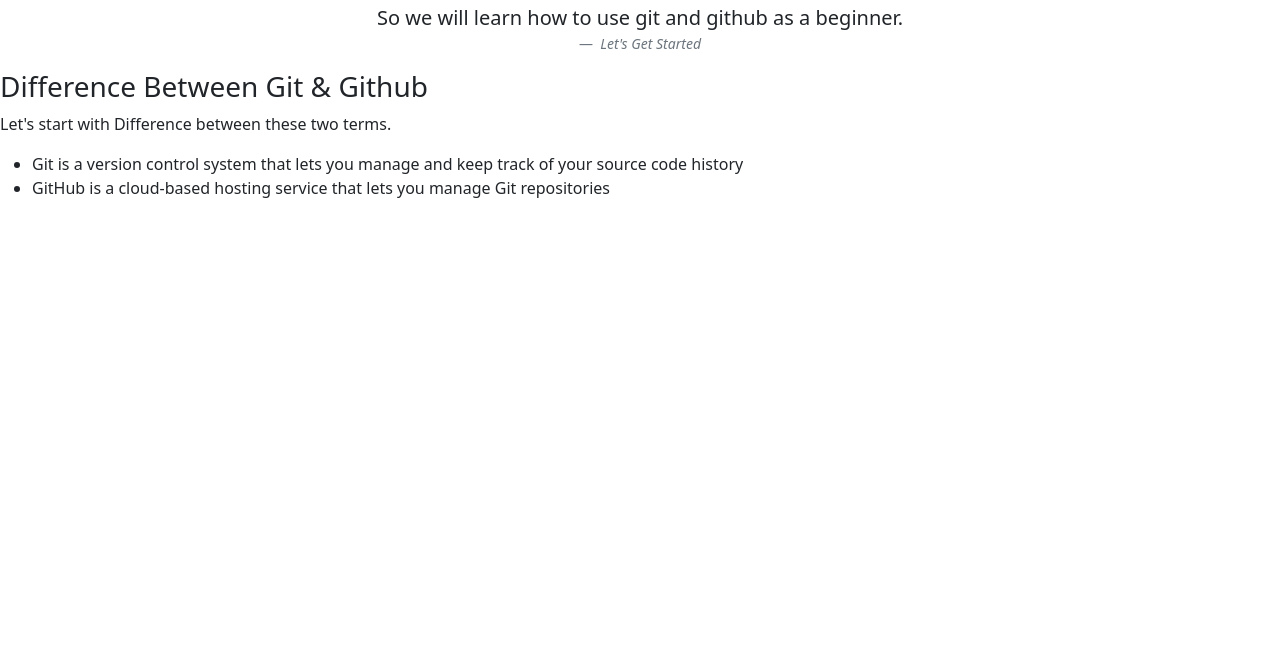
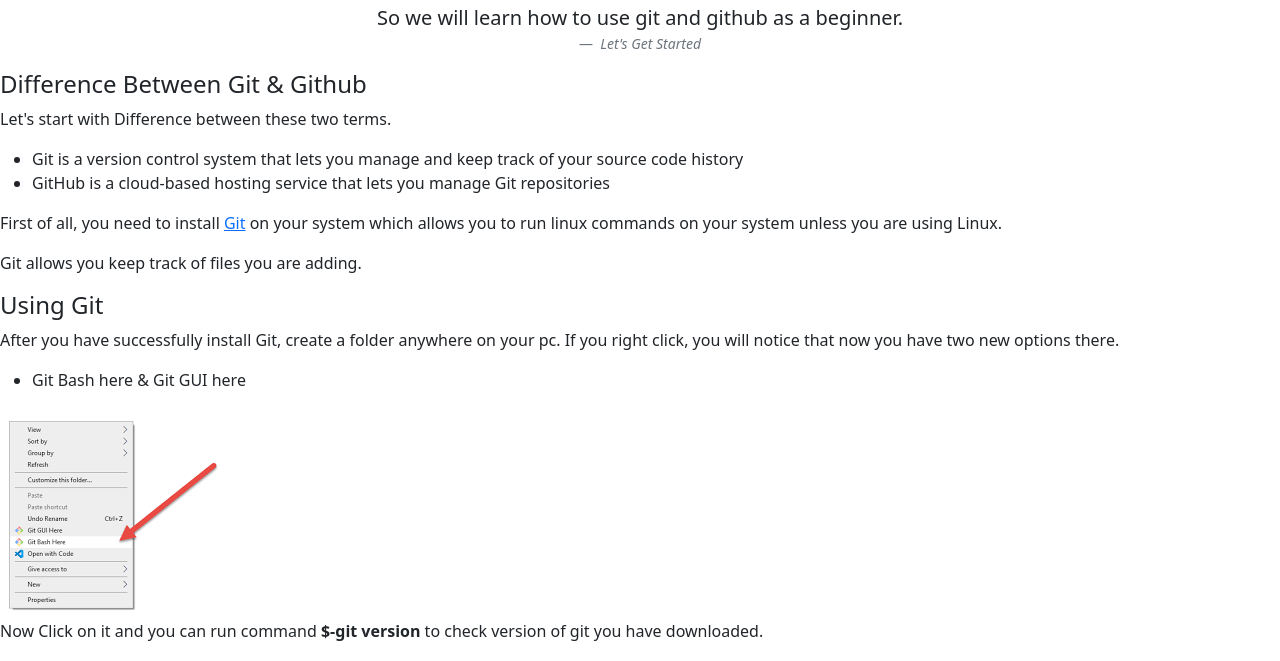
Before and after one commit to bcsf19a025/forPractice, a website: page index.html in a window 1280 px wide. Shown: the part 139-800 px from the top of the page. Drawn offline with nearby package versions, Linux system fonts and the light colour scheme.

Commit message:
Added new bash for guidance

```diff
--- a/index.html
+++ b/index.html
@@ -35,6 +35,8 @@
       </div>
     </nav>
     <!-------------------------------- Navbar Ending ------------------------------------->
+
+    <!-------------------------------- Text is starting ------------------------------------->
     <h1 class="text-center">Welcome to GitHub Tutorial</h1>
     <figure class="text-center">
       <blockquote class="blockquote">
@@ -44,7 +46,7 @@
         <cite title="Source Title">Let's Get Started</cite>
       </figcaption>
     </figure>
-    <h3 class>Difference Between Git & Github</h3>
+    <h4 class>Difference Between Git & Github</h4>
     <p class="ml-4">Let's start with Difference between these two terms.</p>
     <ul>
       <li class="ml-4">
@@ -56,5 +58,32 @@
         repositories
       </li>
     </ul>
+    <p>
+      First of all, you need to install
+      <a href="https://git-scm.com/downloads" target="_blank">Git</a> on your
+      system which allows you to run linux commands on your system unless you
+      are using Linux.
+    </p>
+    <p>Git allows you keep track of files you are adding.</p>
+
+    <h4 class>Using Git</h4>
+    <p>
+      After you have successfully install Git, create a folder anywhere on your
+      pc. If you right click, you will notice that now you have two new options
+      there.
+    </p>
+    <p>
+      <ul>
+      <li>Git Bash here & Git GUI here</li>
+      </ul>
+    </p>
+    <img src="bash.png" class="rounded float-left" alt="Bash Photo">
+    <p>
+      Now Click on it and you can run command <b>$-git version</b> to check version of git
+      you have  downloaded.
+    </p>
+    <p>
+
+    </p>
   </body>
 </html>
```
Also changed, not shown: bash.png (added).
